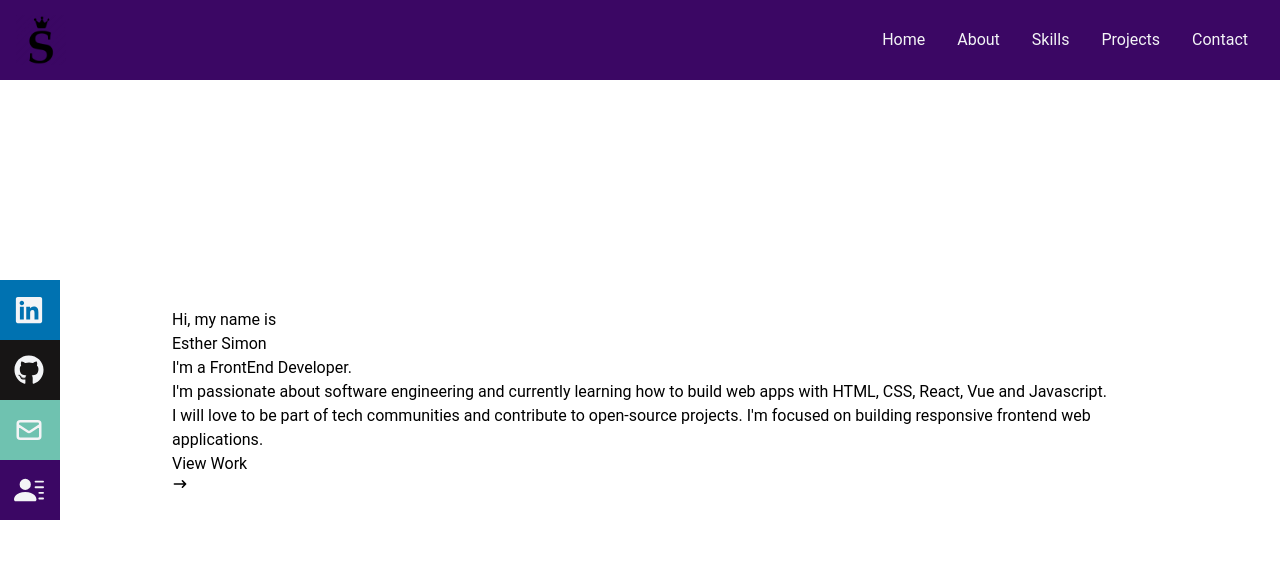
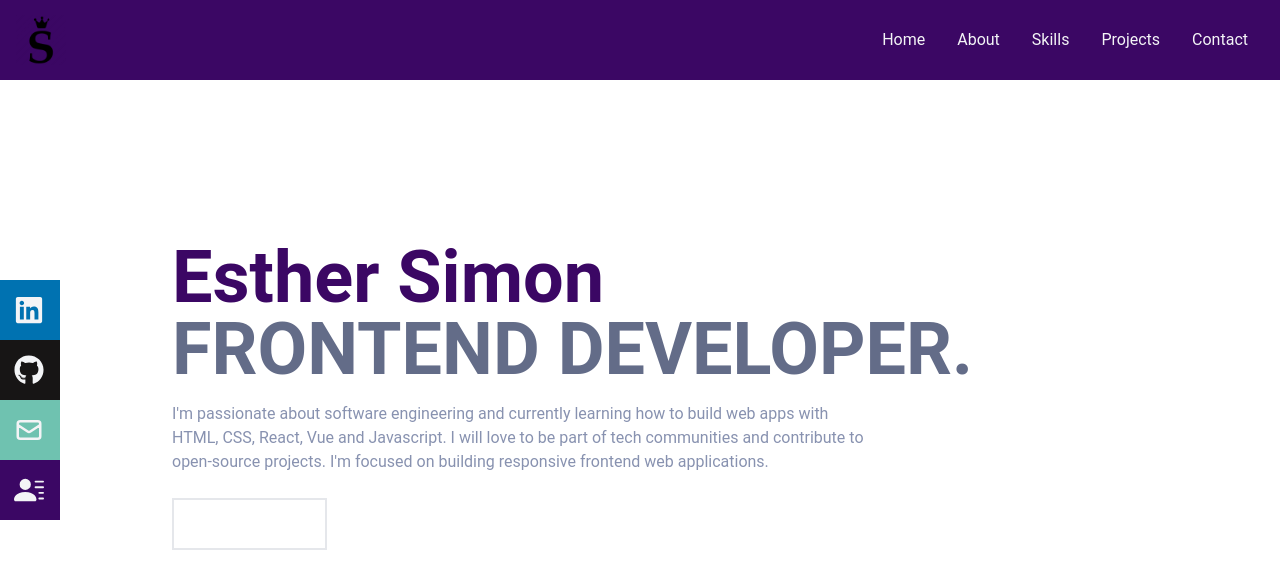
Before and after one commit to just-talis/Portfolio-, a React (Create React App) app: page / in a window 1280 px wide. Shown: the top 588 px of the page. Built offline with nearby package versions, Linux system fonts and the light colour scheme.

Commit message:
feat: main update

```diff
--- a/src/components/Main.js
+++ b/src/components/Main.js
@@ -6,16 +6,27 @@ function Main() {
     <div name="main" className="w-full h-screen bg-[white]">
       {/* container */}
       <div className="max-w-[1000px] mx-auto px-8 flex flex-col justify-center h-full">
-        <p>Hi, my name is</p>
-        <h1>Esther Simon</h1>
-        <h2>I'm a FrontEnd Developer.</h2>
-        <p>
+        <h1 className="text-4xl sm:text-7xl font-bold text-purple-950">
+          Esther Simon
+        </h1>
+        <h2 className="text-4xl sm:text-7xl font-bold text-[#636c88]">
+          FRONTEND DEVELOPER.
+        </h2>
+        <p className="text-[#8892b0] max-w-[700px] py-4">
           I'm passionate about software engineering and currently learning how
           to build web apps with HTML, CSS, React, Vue and Javascript. I will
           love to be part of tech communities and contribute to open-source
-          projects. I'm focused on building responsive frontend web applications.
+          projects. I'm focused on building responsive frontend web
+          applications.
         </p>
-        <div>View Work <HiArrowNarrowRight/></div>
+        <div>
+          <button className="hover:bg-[#6fc2b0] hover:border-[#6fc2b0] duration-300 text-white border-2 px-6 py-3 my-2 flex items-center">
+            View Work
+            <span>
+            <HiArrowNarrowRight  className="ml-3"/>
+            </span>
+          </button>
+        </div>
       </div>
     </div>
   );
```
